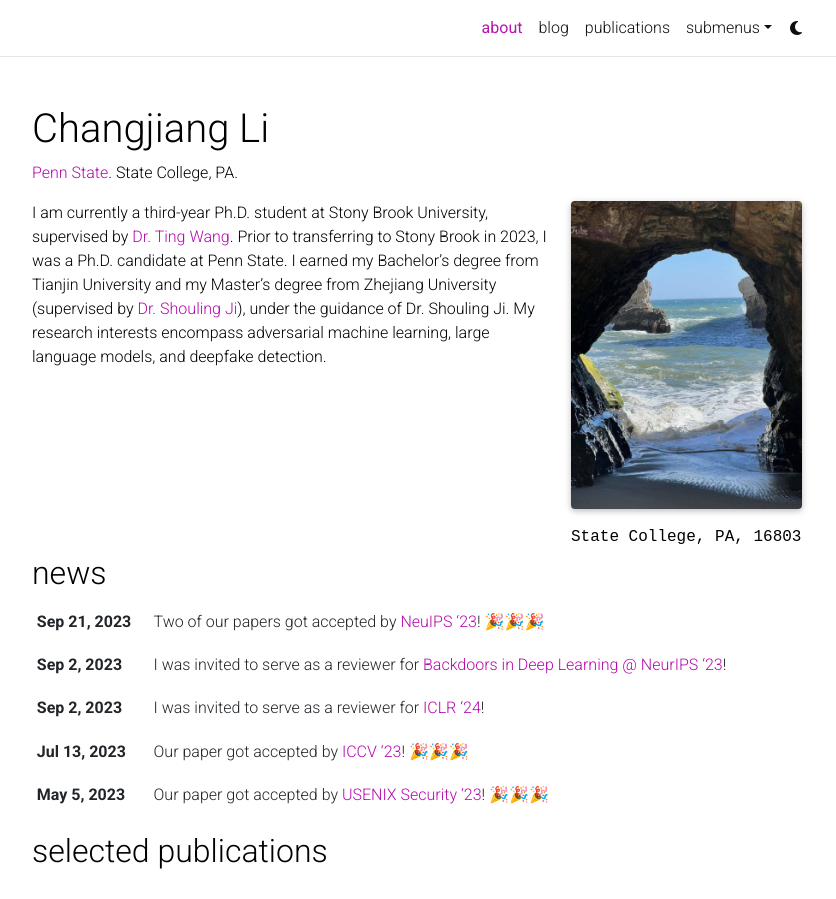
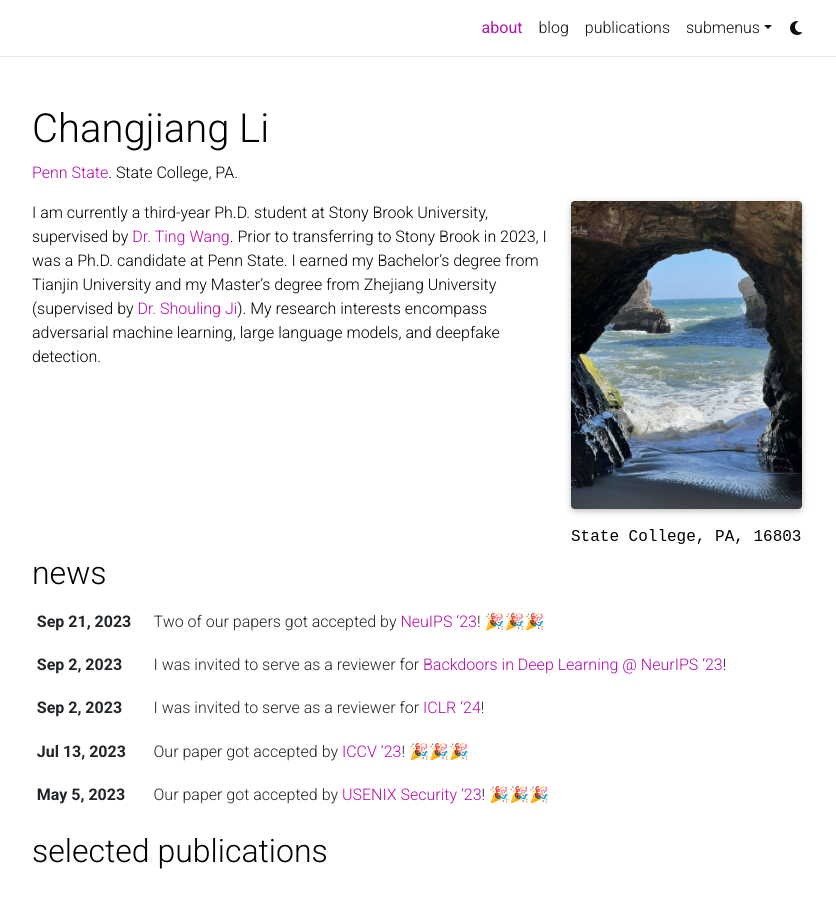
Before and after one commit to meet-cjli/meet-cjli.github.io, a Jekyll site: the page built from _pages/about.md, in a window 1280 px wide and 1188 px high, cut to the strip 0-899 px from the top of the window. Shown: the whole strip, without its empty margins (223-1059 px from the left). Built offline with Jekyll 4.4.1, drawn with Linux system fonts in a browser that asks for light colours; full-size pictures stand in for the smaller copies a plugin makes; emoji names are drawn with the system emoji font; comment, search, counter and statistics services are not loaded; a style sheet for code colours, icons or effects is not loaded.

Commit message:
Update about.md

```diff
--- a/_pages/about.md
+++ b/_pages/about.md
@@ -18,4 +18,4 @@
 ---
 
 
-I am currently a third-year Ph.D. student at Stony Brook University, supervised by [Dr. Ting Wang](https://alps-lab.github.io/).  Prior to transferring to Stony Brook in 2023, I was a Ph.D. candidate at Penn State. I earned my Bachelor's degree from Tianjin University and my Master's degree from Zhejiang University (supervised by [Dr. Shouling Ji](https://nesa.zju.edu.cn/webpage/crew/jsl.html)), under the guidance of Dr. Shouling Ji. My research interests encompass adversarial machine learning, large language models, and deepfake detection.
+I am currently a third-year Ph.D. student at Stony Brook University, supervised by [Dr. Ting Wang](https://alps-lab.github.io/).  Prior to transferring to Stony Brook in 2023, I was a Ph.D. candidate at Penn State. I earned my Bachelor's degree from Tianjin University and my Master's degree from Zhejiang University (supervised by [Dr. Shouling Ji](https://nesa.zju.edu.cn/webpage/crew/jsl.html)). My research interests encompass adversarial machine learning, large language models, and deepfake detection.
```
